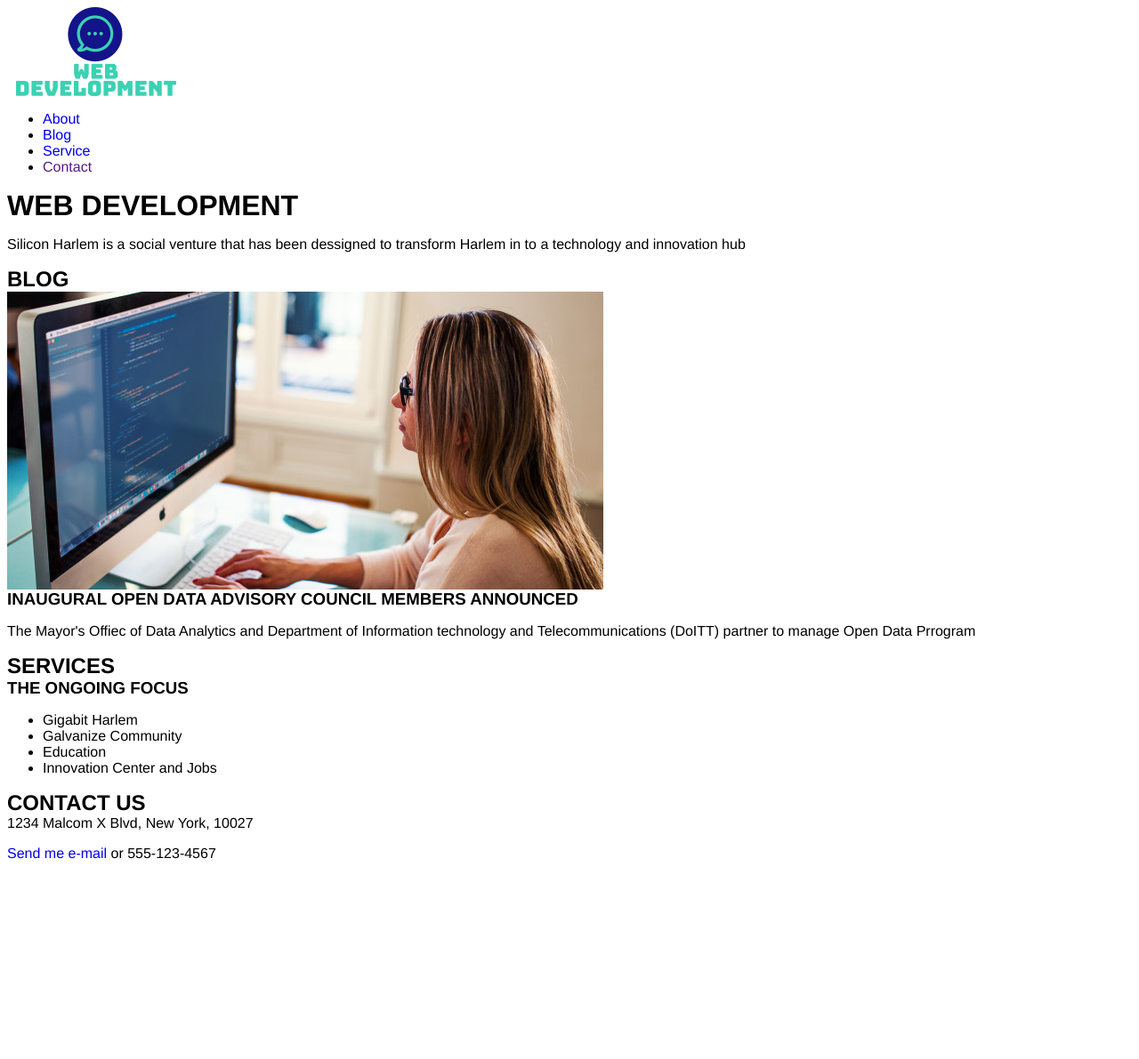
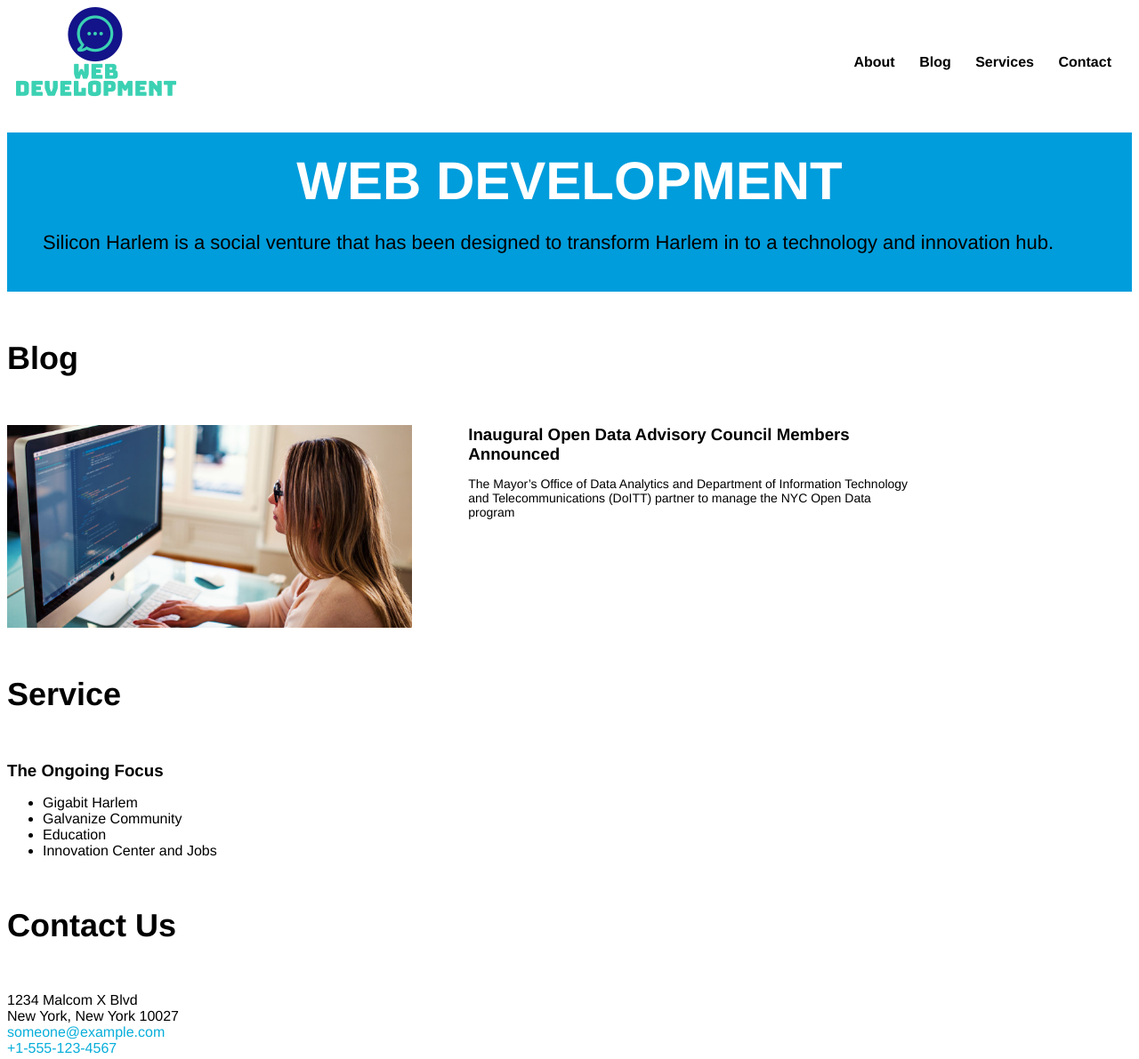
Before and after one commit to gillespatrick/onepager, a plain HTML site: page index.html in a window 1280 px wide. Shown: the top 1191 px of the page at 89% size. Before the commit the page ends 985 px from the top, so only its background shows below. Drawn offline with Linux system fonts and the light colour scheme.

Commit message:
Update index and styles file

```diff
--- a/css/styles.css
+++ b/css/styles.css
@@ -1,8 +1,8 @@
-body
-    {
-    font-family: "Helvetica neue",Arial,sans-serif;
+body {
+	font-family: "Helvetica Neue",Arial,sans-serif;
 	font-size: 1rem;
     word-wrap: break-word;
+    overflow-wrap: break-word;
 }
 h1, h2, h3 {
 	margin: 0;
@@ -20,16 +20,168 @@ a {
 address {
 	font-style: normal;
 }
+.clear {
+	overflow: auto;
+}
 
-nav ul {
-    width : 600px;
-    height : 25px;
-    list-style-type : none;
+.container p {
+	color: #000;
+	font-size: 14px;
 }
-nav ul li {
-    padding : 0 0.5em;
+.container h2 {
+	color: #000;
+	font-size: 36px;
+	margin: 54px 0;
 }
-nav li {
-    float : right;
 
+.row-box {
+	position: relative;
+	display: block;
+	width: 100%;
+	clear: left;
 }
+.col {
+	float: left;
+	width: 50%;
+}
+
+/* Style for Nav Bar */
+#nav {
+	display: block;
+	position: relative;
+	margin-bottom: 40px;
+	color: #373a3c;
+}
+#nav .logo {
+	float: left;
+}
+#nav .nav-list {
+	float: right;
+	font-weight: bold;
+	font-size: 16px;
+}
+#nav .nav-list a {
+	color: #000;
+}
+ul.navbar {
+	display: block;
+	text-align: right;
+	margin: 15% 0 0 0;
+}
+.navbar li {
+	font-size: 16px;
+	display: inline;
+	margin-right: 23px;
+}
+
+/*Introduction banner box */
+
+.banner {
+	background-color: #009ddc;
+	padding: 20px 40px;
+}
+
+.banner h1 {
+	font-size: 64px;
+	text-transform: uppercase;
+	text-align: center;
+	color: #fff;
+}
+.banner p {
+	font-size: 22px;
+	color: #000;
+	font-weight: 200;
+}
+
+/* Styling for blog box */
+
+.blog-content {
+	position: relative;
+	display: block;
+	width: 100%;
+	clear: left;
+}
+
+.blog-content .image-container {
+	float: left;
+	width: 36%;
+	margin-right: 5%;
+}
+.blog-content .image-container img {
+	width: 100%;
+}
+.blog-content .post-container {
+	float: left;
+	width: 40%;
+}
+
+/* Styling for HTML blog table */
+table.table-content {
+	display: table;
+	border-collapse: separate;
+	border-spacing: 2px;
+	border-color: red;
+}
+table.table-content td {
+	padding: 0 5% 0 0;
+	vertical-align: top;
+}
+table.table-content img {
+	width: 100%;
+}
+
+/* Styling for HTML contact box */
+#contact a {
+  color: #07aeda;
+  text-decoration: none;
+}
+
+/* Footer HTML5 */
+footer {
+	background-color: #444;
+	color: gray;
+	margin-top: 5%;
+	padding: 5% 0;
+	text-align: center;
+}
+footer a,
+footer a:link,
+footer a:visited,
+footer a:active {
+	color: #fff;
+}
+
+/*
+Make sure to set grid values in px (not rem, em, or %)
+	sm: 	420px,
+	md: 	720px,
+	lg: 	960px,
+	x-lg: 	1024px
+----CSS3 transition
+-- transition sets
+transition: font-size 12s; 	transition is set to font-size at 12 seconds duration
+transition: color 12s; 		transition is set to color at 12 seconds duration
+-- combine them all into one declaration:
+transition: all 0.3s ease;
+-webkit-transition: all 0.3s ease;
+	-moz-transition: all 0.3s ease;
+		-o-transition: all 0.3s ease;
+			-ms-transition: all 0.3s ease;
+transition: color 12s, font-size 12s;
+-webkit-transition: color 12s, font-size 12s;
+   -moz-transition: color 12s, font-size 12s;
+     -o-transition: color 12s, font-size 12s;
+*/
+
+@media (max-width: 720px) {
+	.banner h1 {
+		font-size: 32px;
+		transition: font 3s ease;
+	}
+}
+@media (min-width: 960px) {
+	.banner h1 {
+		font-size: 60px;
+		transition: font 5s ease;
+	}
+}
--- a/index.html
+++ b/index.html
@@ -1,114 +1,66 @@
-
 <!DOCTYPE html>
 <html lang="en">
-
 <head>
 	<meta charset="UTF-8">
-        <title>ONE SITE PAGER</title>
-        <link rel="stylesheet" href="css/styles.css" />
+	<title>One Site Pager</title>
+	<link rel="stylesheet" href="css/styles.css">
 </head>
 <body>
+	<div class="main-content">
 
-
-        <div class="main_containt">
-            <div id="nnav" class="logo">
-                    <img src="img/logo-company.png"alt="Web development Logo"/>
-            </div>
+		<div id="nav" class="clear">
+			<div class="logo"><img src="img/logo-company.png" alt="Web Development Logo"></div>
 			<div class="nav-list">
-                    <ul>
-                            <li>
-                                <a href="#">About</a>
-                            </li>
-                            <li>
-                                 <a href="#">Blog</a>
-                             </li>
-                             <li>
-                               <a href="#">Service</a>
-                              </li>
-                             <li>
-                                 <a href="">Contact</a>
-                            </li>
+				<ul class="navbar">
+					<li><a href="#about">About</a></li>
+					<li><a href="#blog">Blog</a></li>
+					<li><a href="#services">Services</a></li>
+					<li><a href="#contact">Contact</a></li>
 				</ul>
-
-            </div>
-            <div>
-                <div id="about" class="banner contenair">
-                        <h1>WEB DEVELOPMENT</h1>
-                        <P>Silicon Harlem is a social venture that has been dessigned to transform Harlem in to
-                            a technology and innovation hub
-                        </P>
 			</div>
 		</div>
 
-
-
-
-        <div class="content">
-                    <div id="blog" class="container">
-                            <h2>BLOG</h2>
-                        <div class="block-content clear">
-                            <div class="image-container">
-                                    <img src="img/img-programers.jpg"/>
+		<div id="about" class="banner container">
+			<h1>Web Development</h1>
+			<p>Silicon Harlem is a social venture that has been designed to transform Harlem in to a technology and innovation hub.</p>
 		</div>
 
-                            <div class="container">
-                                    <h3>INAUGURAL OPEN DATA ADVISORY COUNCIL MEMBERS ANNOUNCED</h3>
-                                    <p>The Mayor's Offiec of Data Analytics and Department of Information
-                                        technology and Telecommunications (DoITT) partner to manage Open Data Prrogram
-                                    </p>
-
+		<div id="blog" class="container">
+			<h2>Blog</h2>
+			<div class="blog-content clear">
+				<div class="image-container">
+					<img src="img/img-programers.jpg" alt="image of programer">
 				</div>
-
-
+				<div class="post-container">
+					<h3>Inaugural Open Data Advisory Council Members Announced</h3>
+					<p>The Mayor’s Office of Data Analytics and Department of Information Technology and Telecommunications (DoITT) partner to manage the NYC Open Data program</p>
+				</div>
 			</div>
 		</div>
 
-
-
-
-            <div>
-
-                    <h2>SERVICES</h2>
-                    <h3>THE ONGOING FOCUS</h3>
+		<div id="services" class="container">
+			<h2>Service</h2>
+			<h3>The Ongoing Focus</h3>
 			<ul>
 				<li>Gigabit Harlem</li>
 				<li>Galvanize Community</li>
 				<li>Education</li>
 				<li>Innovation Center and Jobs</li>
+			</ul>
+		</div>
 
-                    </ul>
-
+		<div id="contact" class="container">
+			<h2>Contact Us</h2>
+			<address>1234 Malcom X Blvd <br>New York, New York 10027</address>
+			<a href="mailto:someone@example.com?Subject=Web%20Development">someone@example.com</a><br>
+			<a href="tel:1-555-123-4567">+1-555-123-4567</a>
+		</div>
 
 	</div>
 
-
-            <div>
-                <h2> CONTACT US</h2>
-                <address>1234 Malcom X Blvd, New York, 10027</address>
-                <p>
-                    <a href="someone@example.com">Send me e-mail</a> or
-                    <a>555-123-4567</a>
-
-                </p>
-
-
-
-            </div>
-
-
-
-
-        </div>
-
-
-
-    </div>
+	<footer class="footer">
+		<a href="table-2.html">Table 2</a> | <a href="float.html">Float</a> | <a href="embed.html">Embed</a>
+	</footer>
 
 </body>
-
-
-
-
-
-
 </html>
```
Lines whose indentation alone changed are shown as unchanged.
